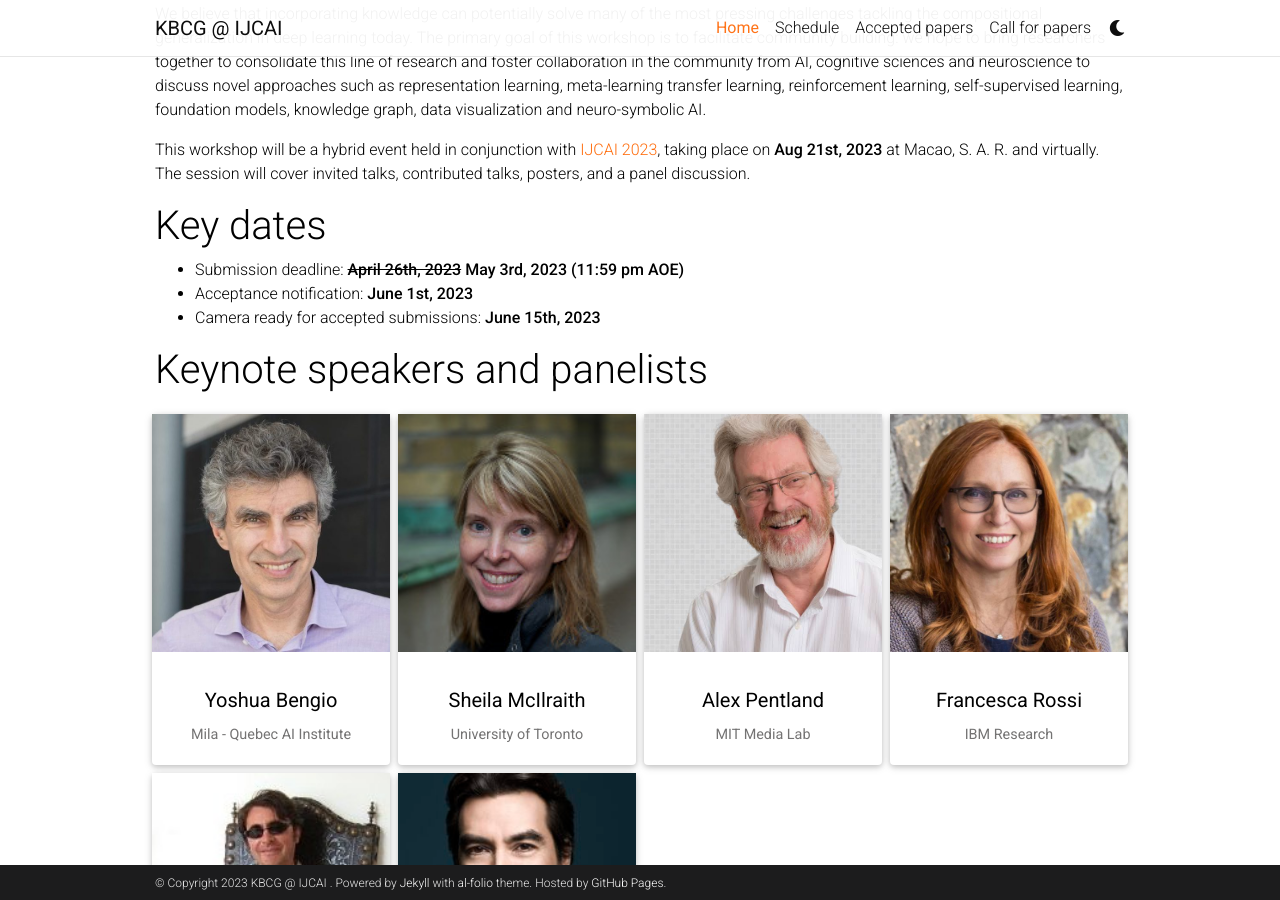
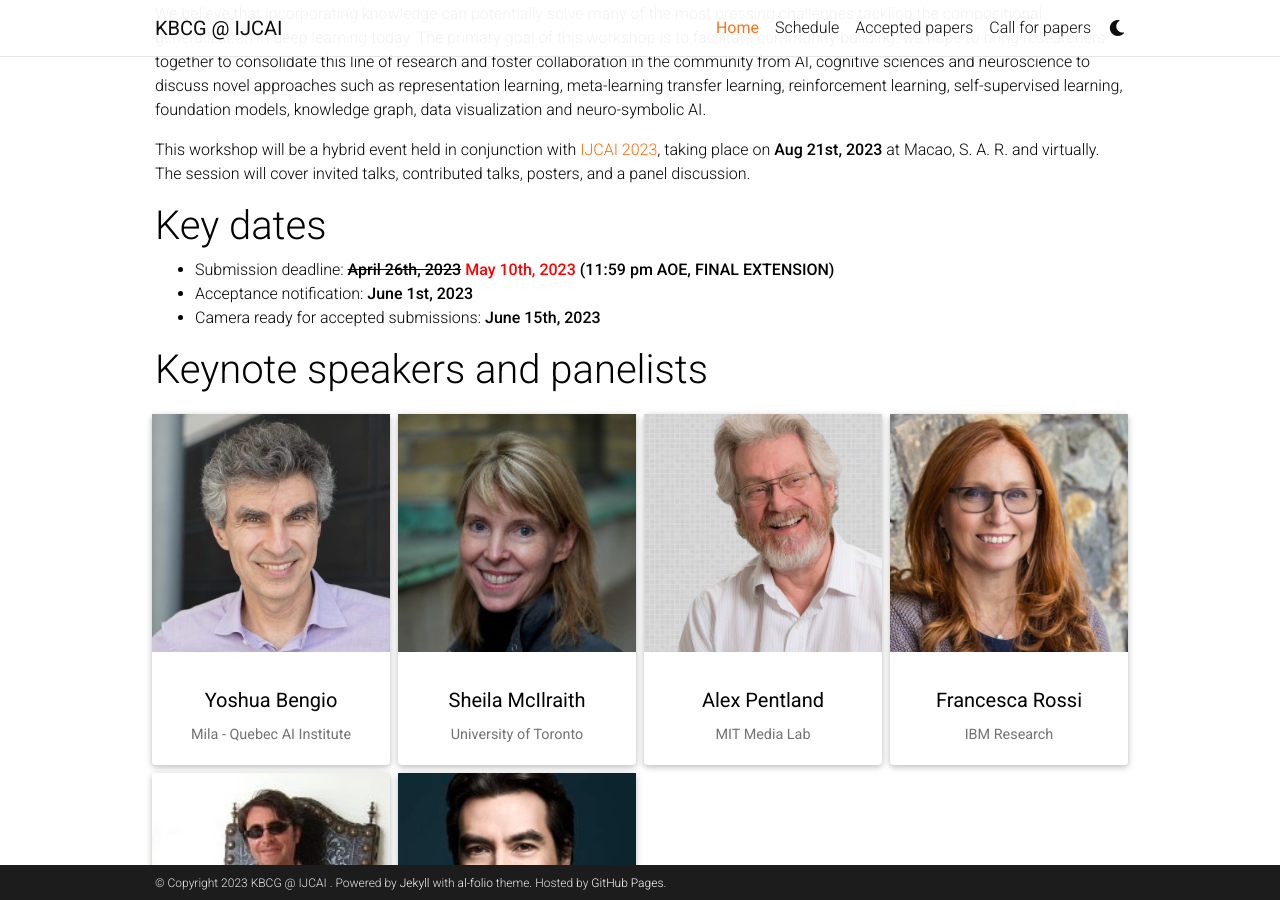
Before and after one commit to KnowledgeAI/KnowledgeAI.github.io, a Jekyll site: the page built from _pages/home.md, in a window 1280 px wide and 900 px high, scrolled down 1399 px. Built offline with Jekyll 4.4.1, drawn with Linux system fonts in a browser that asks for light colours; full-size pictures stand in for the smaller copies a plugin makes; comment, search, counter and statistics services are not loaded; a style sheet for code colours, icons or effects is not loaded.

Commit message:
[DBG] update deadline

```diff
--- a/_pages/home.md
+++ b/_pages/home.md
@@ -37,7 +37,7 @@
 
 # Key dates
 
-* Submission deadline:  **~~April 26th, 2023~~ May 3rd, 2023 (11:59 pm AOE)**
+* Submission deadline:  **~~April 26th, 2023~~ <span style="color:red">May 10th, 2023</span> (11:59 pm AOE, FINAL EXTENSION)**
 * Acceptance notification: **June 1st, 2023**
 * Camera ready for accepted submissions: **June 15th, 2023**
 
```
Also changed, not shown: _pages/call.md (+1 -1 lines).
